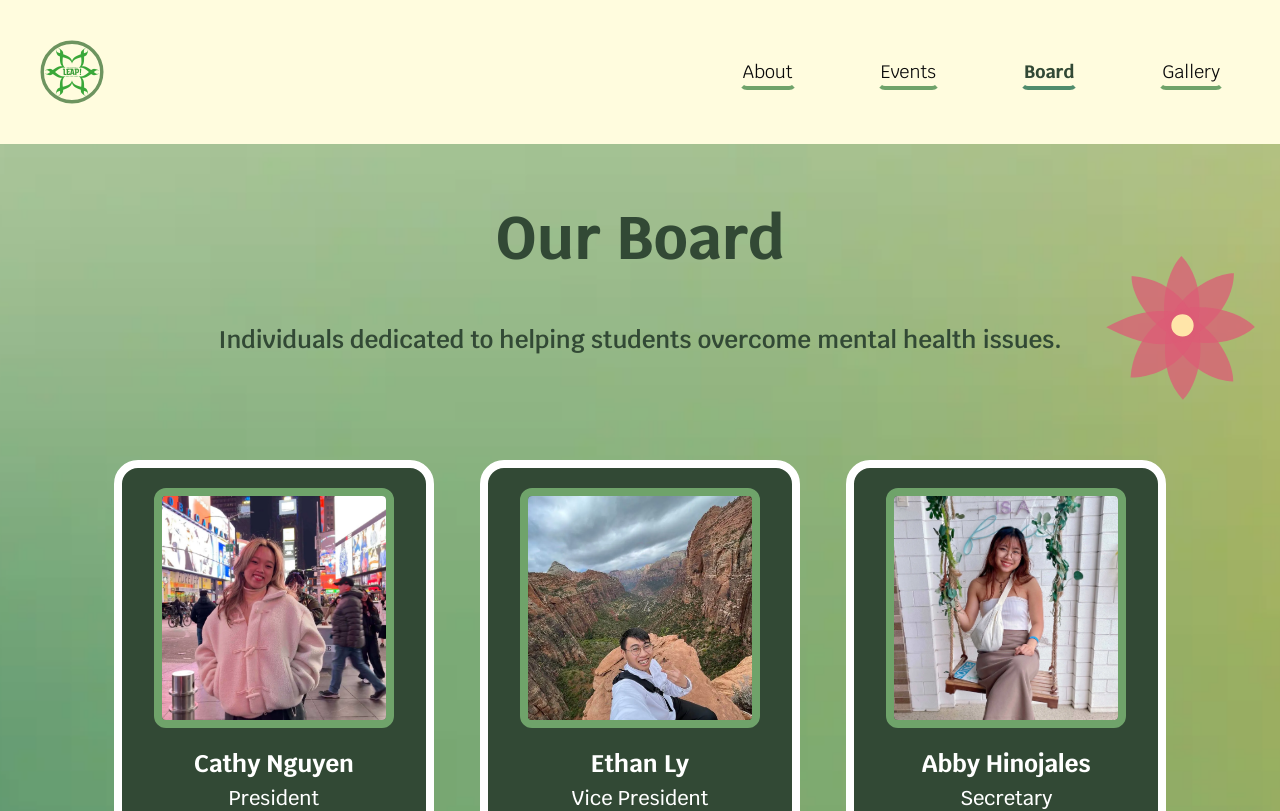
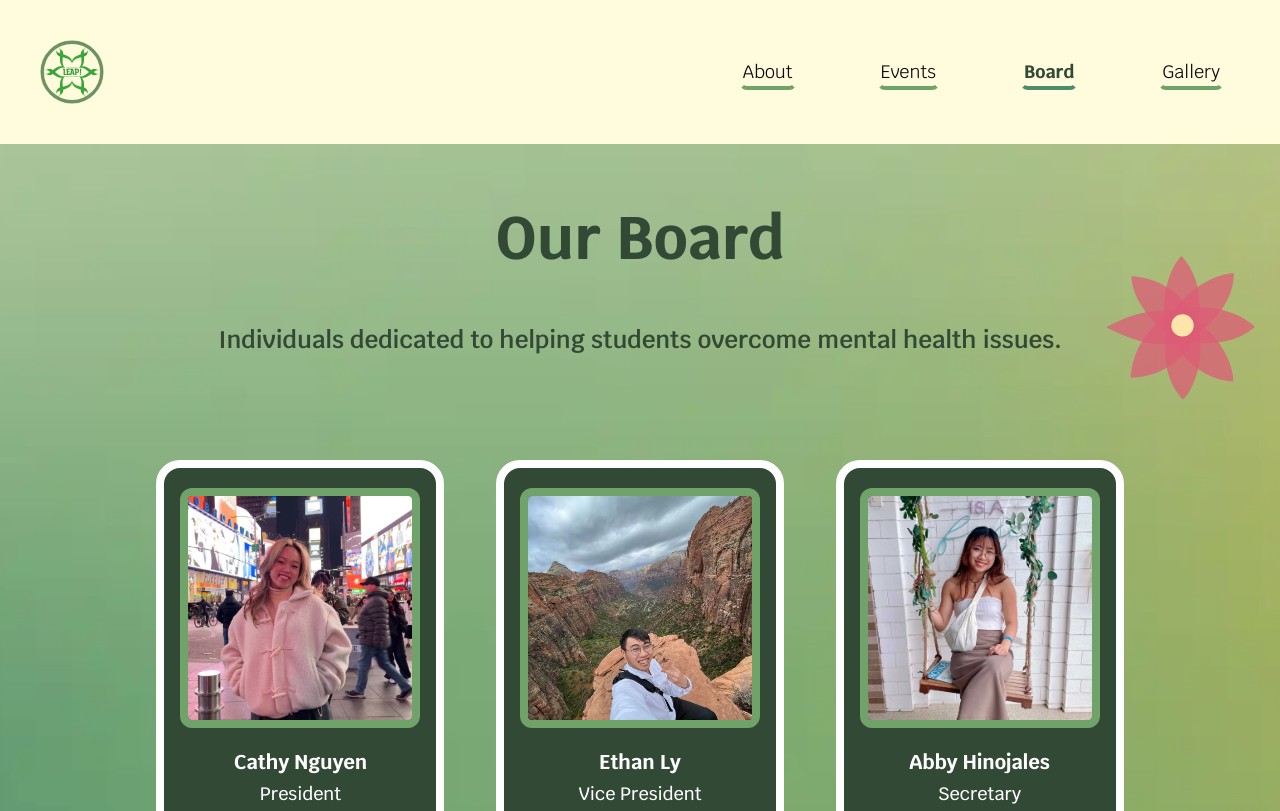
Before and after one commit to acm-ucr/leap-website, a Next.js app: page /board in a window 1280 px wide. Shown: the top 811 px of the page. Built offline with nearby package versions, Linux system fonts and the light colour scheme.

Commit message:
changed cards

```diff
--- a/src/components/board/BoardMemberCards.tsx
+++ b/src/components/board/BoardMemberCards.tsx
@@ -31,7 +31,7 @@ const BoardMemberCards: React.FC<MemberProps> = ({
           animate={{ rotateY: flipped ? 180 : 0 }}
           onClick={() => setFlipped((prevState) => !prevState)}
         >
-          <div className="flex h-96 w-80 justify-center rounded-3xl border-8 border-white bg-leap-dark-green">
+          <div className="flex h-96 w-72 justify-center rounded-3xl border-8 border-white bg-leap-dark-green">
             <div className="flex flex-col items-center">
               <div className="mt-5 flex h-60 w-60 justify-center rounded-xl border-8 border-leap-light-green">
                 <Image
@@ -42,10 +42,10 @@ const BoardMemberCards: React.FC<MemberProps> = ({
                   className="rounded-sm object-cover"
                 />
               </div>
-              <p className="mt-5 flex justify-center font-leap text-2xl font-bold text-white">
+              <p className="mt-5 flex justify-center font-leap text-xl font-bold text-white">
                 {name}
               </p>
-              <p className="mt-1 flex justify-center font-leap text-xl font-medium text-white">
+              <p className="mt-1 flex justify-center font-leap text-lg font-medium text-white">
                 {role}
               </p>
             </div>
@@ -57,7 +57,7 @@ const BoardMemberCards: React.FC<MemberProps> = ({
               transform: "rotateY(180deg)",
             }}
           >
-            <div className="text-md p-6 text-left">
+            <div className="text-md p-4 text-left">
               <p className="text-leap-text">{majorInfo}</p>
               <p className="pb-4 text-leap-text">{careerGoal}</p>
               <p className="text-lg font-bold text-leap-text">Why leap?</p>
--- a/src/components/board/BoardWrapper.tsx
+++ b/src/components/board/BoardWrapper.tsx
@@ -21,7 +21,7 @@ const BoardWrapper = () => {
             <motion.div
               initial={{ opacity: 0, y: -30 }}
               whileInView={{ opacity: 1, y: 0 }}
-              transition={{ duration: 0.5, delay: index * 0.2 }}
+              transition={{ duration: 0.5 }}
               whileHover={{ scale: 1.1 }}
             >
               <BoardMemberCards
```
